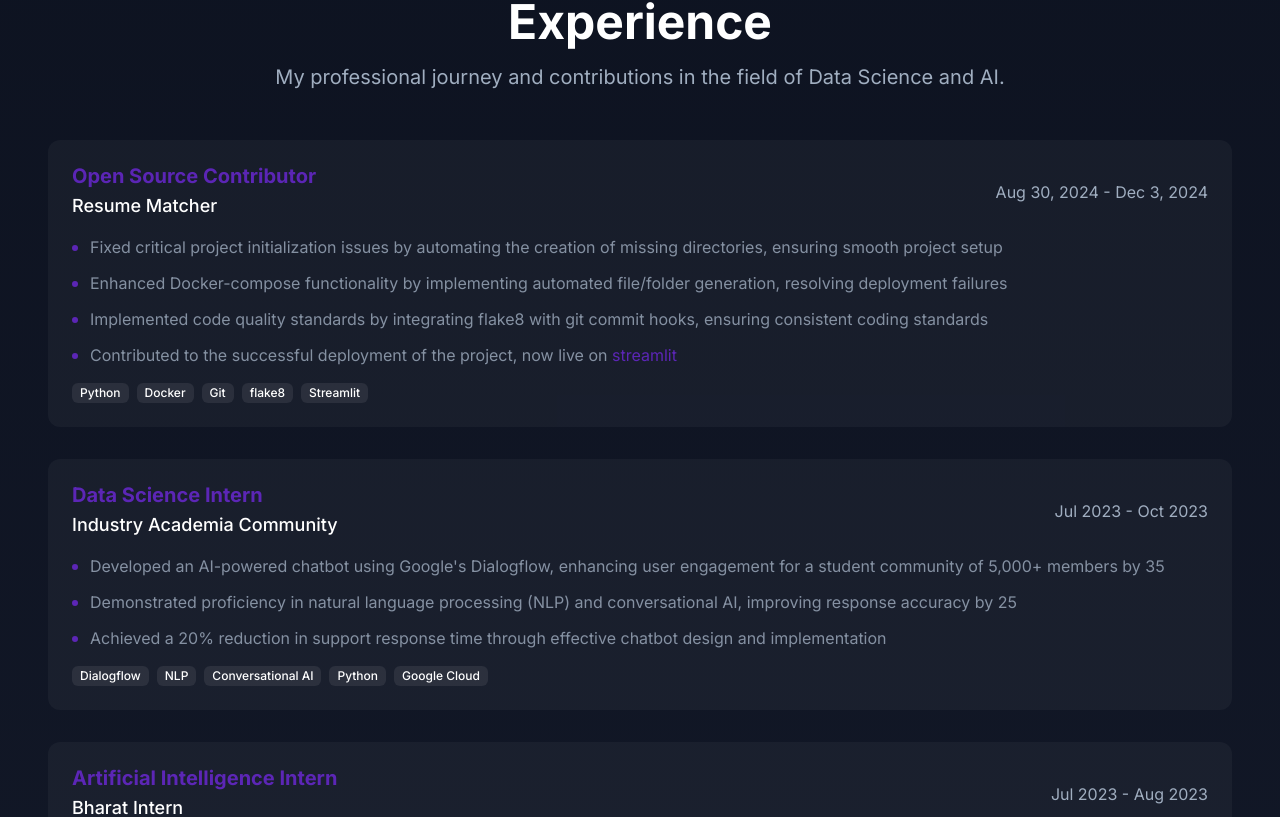
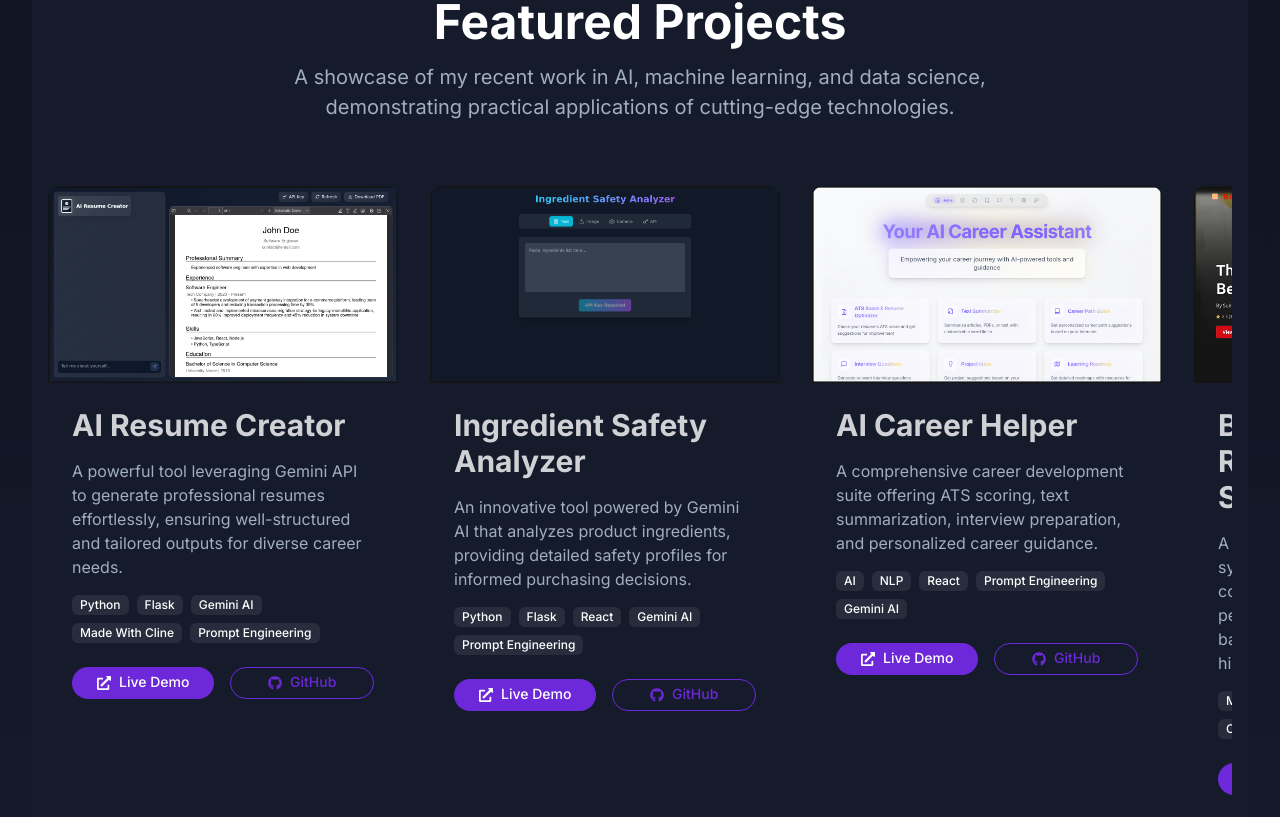
Before and after one commit to KamalMahanna/portfollio-website, a React (Vite) app: page / in a window 1280 px wide. Shown: the part 1824-2641 px from the top of the page. Built offline with nearby package versions, Linux system fonts and the light colour scheme.

Commit message:
updated project ui

```diff
--- a/package.json
+++ b/package.json
@@ -27,8 +27,8 @@
   "devDependencies": {
     "@eslint/js": "^9.19.0",
     "@types/node": "^22.13.1",
-    "@types/react": "^19.0.8",
-    "@types/react-dom": "^19.0.3",
+    "@types/react": "^18.2.0",
+    "@types/react-dom": "^18.2.0",
     "@types/react-icons": "^2.2.7",
     "@types/react-scroll": "^1.8.10",
     "@vitejs/plugin-react": "^4.3.4",
--- a/src/App.tsx
+++ b/src/App.tsx
@@ -6,6 +6,7 @@
 import Projects from './components/Projects'
 import Skills from './components/Skills'
 import Experience from './components/Experience'
+import OpenSource from './components/OpenSource'
 import Contact from './components/Contact'
 import Footer from './components/Footer'
 
@@ -57,6 +58,7 @@
             <About />
             <Experience />
             <Projects />
+            <OpenSource />
             <Skills />
           </Container>
         </Box>
--- a/src/components/MouseTrail.tsx
+++ b/src/components/MouseTrail.tsx
@@ -11,7 +11,7 @@
   const points = useRef<Point[]>([]);
   const rafId = useRef<number | undefined>(undefined);
   const mousePos = useRef<{ x: number; y: number }>({ x: 0, y: 0 });
-  const maxAge = 50;
+  const maxAge = 20;
 
   useEffect(() => {
     const canvas = canvasRef.current;
--- a/src/components/Navbar.tsx
+++ b/src/components/Navbar.tsx
@@ -23,8 +23,9 @@
 const NAV_ITEMS = [
   { name: "Home", href: "#home" },
   { name: "About", href: "#about" },
-  { name: "Experience", href: "#experience" },
+  { name: "Internship", href: "#internship" },
   { name: "Projects", href: "#projects" },
+  { name: "Open Source", href: "#opensource" },
   { name: "Skills", href: "#skills" },
   { name: "Certifications", href: "#certifications" },
   { name: "Contact", href: "#contact" },
--- a/src/components/Experience.tsx
+++ b/src/components/OpenSource.tsx
@@ -11,14 +11,14 @@
   Link,
 } from '@chakra-ui/react'
 import { motion } from 'framer-motion'
-import { experiences } from '../data/projects'
+import { openSourceContributions } from '../data/projects'
 import AnimationWrapper from './AnimationWrapper'
 
 const MotionBox = motion(Box)
 
-const Experience = () => {
+const OpenSource = () => {
   return (
-    <Box py={20} id="experience">
+    <Box py={20} id="opensource">
       <Container maxW="container.xl">
         <VStack spacing={12} align="stretch">
           <AnimationWrapper>
@@ -29,16 +29,16 @@
                 mb={4}
                 color="white"
               >
-                Experience
+                Open Source Contributions
               </Heading>
               <Text fontSize="xl" color="gray.400" maxW="container.md" mx="auto">
-                My professional journey and contributions in the field of Data Science and AI.
+                My contributions to the open-source community.
               </Text>
             </Box>
           </AnimationWrapper>
 
           <VStack spacing={8} align="stretch">
-            {experiences.map((exp, index) => (
+            {openSourceContributions.map((exp, index) => (
               <AnimationWrapper key={index} delay={index * 0.2}>
                 <MotionBox
                   whileHover={{ scale: 1.02 }}
@@ -142,4 +142,4 @@
   )
 }
 
-export default Experience
+export default OpenSource
--- a/src/components/Projects.tsx
+++ b/src/components/Projects.tsx
@@ -3,14 +3,13 @@
   Container,
   Heading,
   Text,
-  SimpleGrid,
+  Flex,
 } from '@chakra-ui/react'
 import { motion } from 'framer-motion'
 import { projects } from '../data/projects'
 import ProjectCard from './ProjectCard'
 
 const MotionBox = motion(Box)
-const MotionGrid = motion(SimpleGrid)
 
 const containerVariants = {
   hidden: { opacity: 0 },
@@ -54,11 +53,26 @@
           </Text>
         </MotionBox>
 
-        <MotionGrid
-          columns={{ base: 1, lg: 2 }}
-          spacing={8}
-          maxW="container.xl"
-          mx="auto"
+        <Flex
+          overflowX="auto"
+          pb={4}
+          sx={{
+            '&::-webkit-scrollbar': {
+              height: '8px',
+            },
+            '&::-webkit-scrollbar-track': {
+              background: 'whiteAlpha.100',
+              borderRadius: 'full',
+            },
+            '&::-webkit-scrollbar-thumb': {
+              background: 'brand.accent',
+              borderRadius: 'full',
+            },
+          }}
+        >
+          <MotionBox
+            display="flex"
+            gap={8}
             variants={containerVariants}
             initial="hidden"
             whileInView="show"
@@ -66,10 +80,13 @@
           >
             {projects.map((project) => (
               <motion.div key={project.id} variants={itemVariants}>
+                <Box minW="350px">
                   <ProjectCard project={project} />
+                </Box>
               </motion.div>
             ))}
-        </MotionGrid>
+          </MotionBox>
+        </Flex>
       </Container>
     </Box>
   )
--- a/src/components/Skills.tsx
+++ b/src/components/Skills.tsx
@@ -21,7 +21,9 @@
   FaLinux,
 } from 'react-icons/fa'
 import { BiBarChartAlt2 } from 'react-icons/bi'
-import { SiPytorch } from 'react-icons/si'
+import { SiPytorch, SiMongodb } from 'react-icons/si'
+import { CgApi } from 'react-icons/cg'
+import { AiOutlineApartment } from 'react-icons/ai'
 import AnimationWrapper from './AnimationWrapper'
 
 const MotionBox = motion(Box)
@@ -51,6 +53,9 @@
       { name: "Power BI", level: 85, icon: BiBarChartAlt2 },
       { name: "SQL", level: 80, icon: FaDatabase },
       { name: "Git & GitHub", level: 85, icon: FaGitAlt },
+      { name: "Lang Chain", level: 80, icon: CgApi },
+      { name: "Lang Graph", level: 75, icon: AiOutlineApartment },
+      { name: "MongoDB", level: 70, icon: SiMongodb },
     ],
   },
   {
@@ -61,6 +66,7 @@
       { name: "Data Analysis", level: 85, icon: FaChartBar },
       { name: "Statistical Analysis", level: 80, icon: FaChartLine },
       { name: "Data Visualization", level: 85, icon: FaChartPie },
+      { name: "Generative AI", level: 85, icon: FaBrain },
     ],
   },
 ]
--- a/src/data/projects.ts
+++ b/src/data/projects.ts
@@ -61,7 +61,7 @@
   technologies: string[];
 }
 
-export const experiences: Experience[] = [
+export const openSourceContributions: Experience[] = [
   {
     title: "Open Source Contributor",
     company: "Resume Matcher",
@@ -77,7 +77,10 @@
       }
     ],
     technologies: ["Python", "Docker", "Git", "flake8", "Streamlit"]
-  },
+  }
+];
+
+export const experiences: Experience[] = [
   {
     title: "Data Science Intern",
     company: "Industry Academia Community",
```
Also changed, not shown: 1 other file (tests, documents, lock files or other folders). Lines whose indentation alone changed are shown as unchanged.
